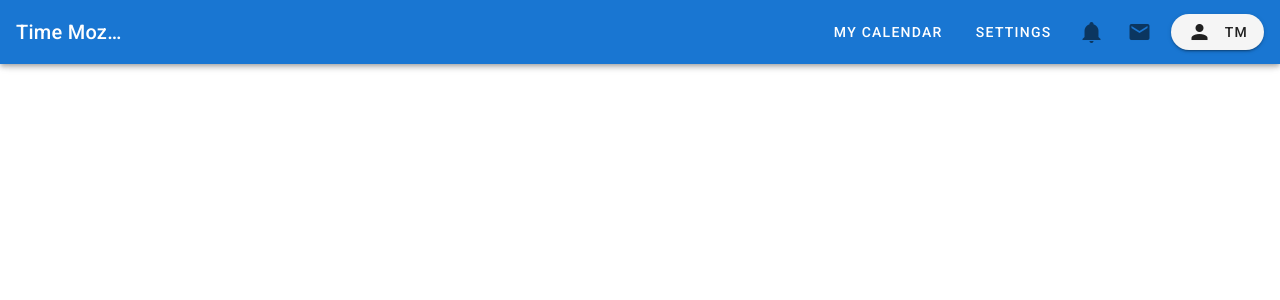
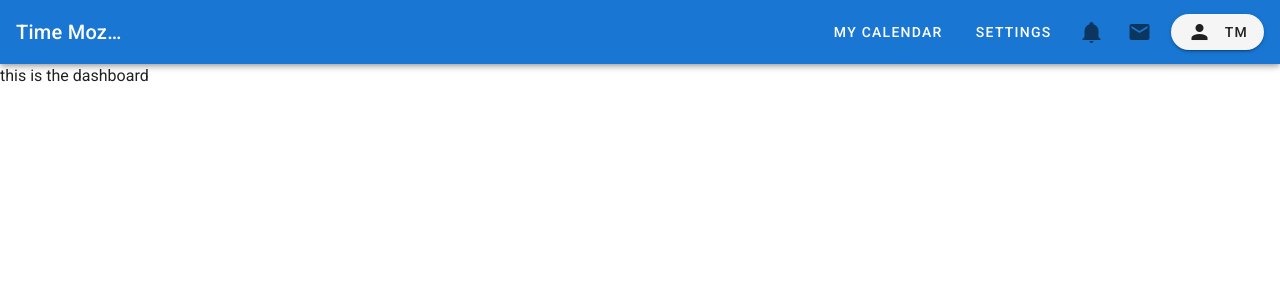
Before and after one commit to kenz0eZ/holiday-management-Front-End, a Vue app: page /dashboard in a window 1280 px wide. Shown: the top 300 px of the page. Built offline with nearby package versions, Linux system fonts and the light colour scheme.

Commit message:
Added Dashboard component

```diff
--- a/src/main.js
+++ b/src/main.js
@@ -4,7 +4,6 @@ import router from './router'
 import store from './store'
 import vuetify from './plugins/vuetify'
 import material from 'vue-material';
-
 
 Vue.config.productionTip = false
 
--- a/src/router/index.js
+++ b/src/router/index.js
@@ -2,6 +2,7 @@ import Vue from 'vue'
 import VueRouter from 'vue-router'
 import Home from '../views/Home.vue'
 import MyCalendar from "../views/mycalendar.vue";
+import Dashboard from "../views/Dashboard.vue";
 
 Vue.use(VueRouter)
 
@@ -11,11 +12,11 @@ const routes = [
         name: 'Home',
         component: Home
     },
-    // {
-    //     path: '/dashboard',
-    //     name: 'Dashboard',
-    //     component: Dashboard
-    // },
+    {
+        path: '/dashboard',
+        name: 'Dashboard',
+        component: Dashboard
+    },
     {
         path: '/mycalendar',
         name: 'mycalendar',
--- /dev/null
+++ b/src/views/Dashboard.vue
@@ -0,0 +1,13 @@
+
+<template>
+<div>
+  <p>this is the dashboard</p>
+</div>
+</template>
+<script>
+
+</script>
+<style>
+
+
+</style>
```
